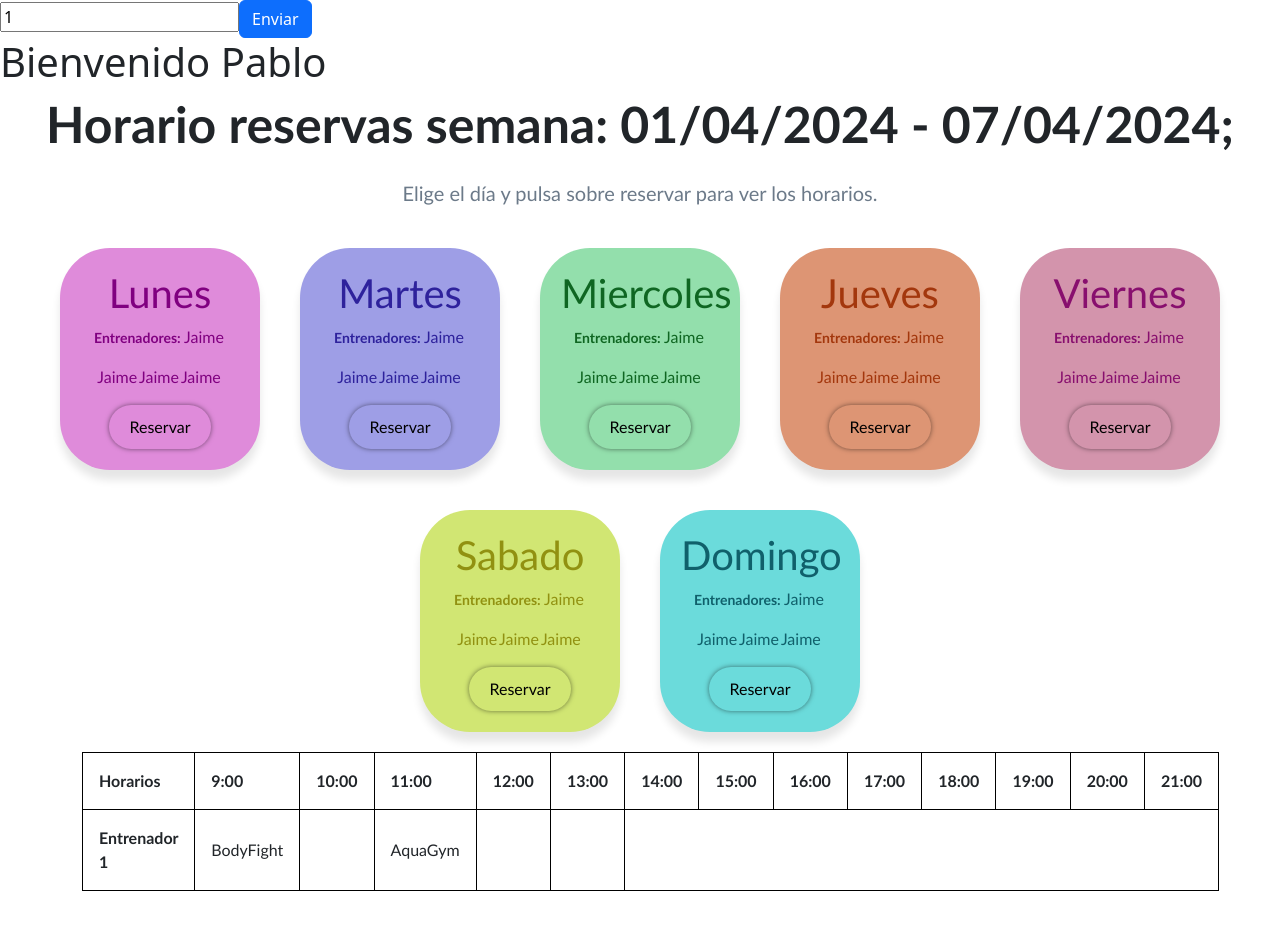
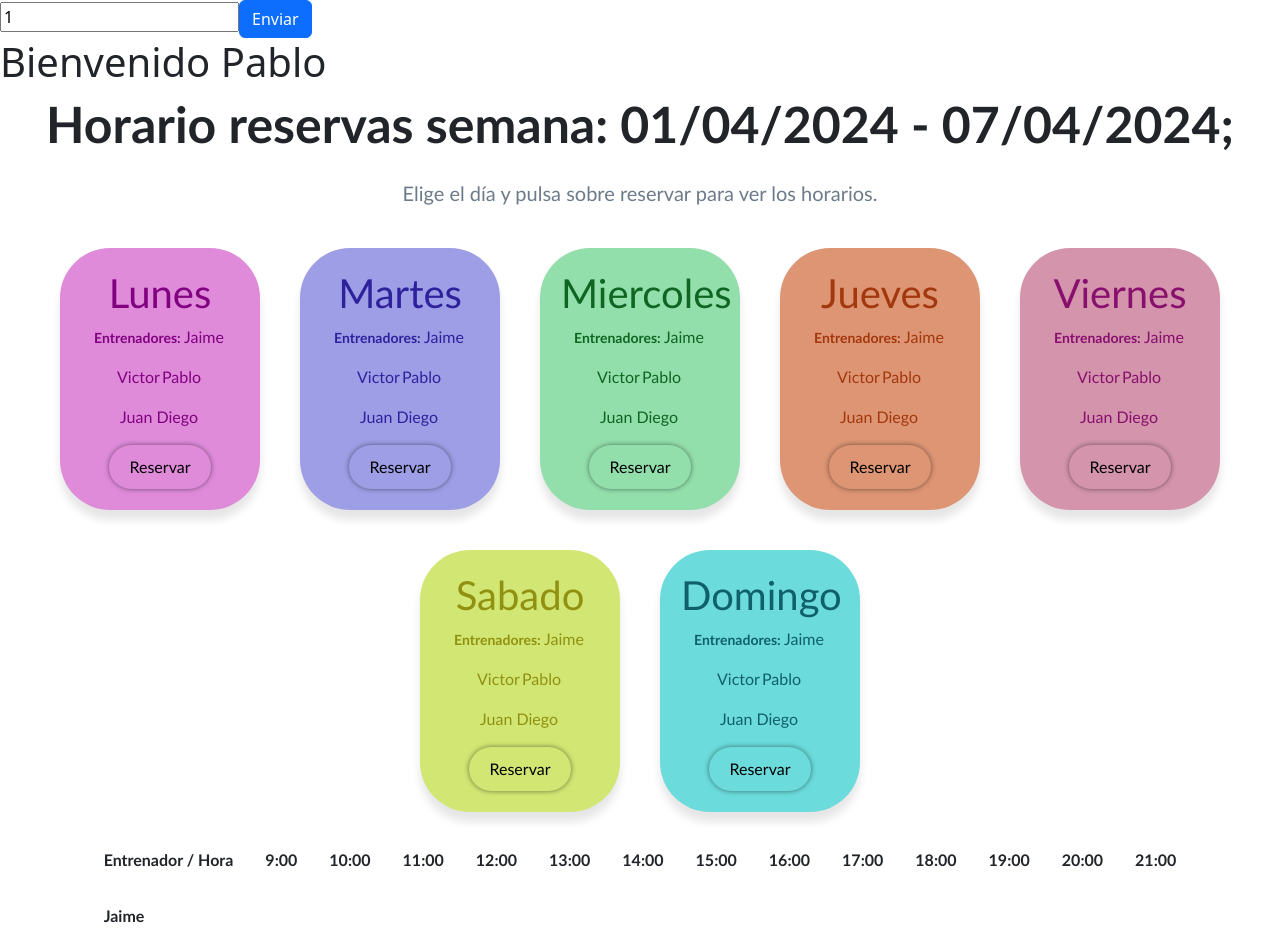
Before and after one commit to SII-Informatica-UMA/bytegenius, an Angular app in the folder ByteGenius/: page / in a window 1280 px wide. Shown: the top 952 px of the page. Before the commit the page ends 911 px from the top, so only its background shows below. Built offline with nearby package versions, Linux system fonts and the light colour scheme.

Commit message:
Preparacion tabla mostrar horarios

```diff
--- a/ByteGenius/src/app/horario-cliente/horario-cliente.component.css
+++ b/ByteGenius/src/app/horario-cliente/horario-cliente.component.css
@@ -159,7 +159,6 @@ body{
 
 
   table{
-    border: solid 1px black;
     font-size: medium;
     table-layout: fixed;
     border-collapse: collapse;
@@ -171,6 +170,5 @@ body{
     padding: 1rem;
   }
   th{
-    border: solid 1px black;
     padding: 1rem;
   }
--- a/ByteGenius/src/app/horario-cliente/horario-cliente.component.html
+++ b/ByteGenius/src/app/horario-cliente/horario-cliente.component.html
@@ -116,21 +116,19 @@
         <div class="container">
             <table>
                 <thead>
-                    <tr></tr>
-                        <th>Horarios</th>
-                        <th *ngFor="let Hora of horas" > {{Hora.franjaHoraria }} </th>
-
+                  <tr>
+                    <th>Entrenador / Hora</th>
+                    <th *ngFor="let Hora of horas">{{Hora.franjaHoraria}}</th>
+                  </tr>
                 </thead>
                 <tbody>
-                    <th> Entrenador 1  </th>
-                    <td>BodyFight</td>
-                    <td></td>
-                    <td>AquaGym</td>
-                    <td></td>
-                    <td></td>
+                  <tr *ngFor="let Entrenador of entrenadores">
+                    <th>{{Entrenador.nombre}}</th>
+                    <!-- Aquí puedes agregar más celdas <td> para cada hora/clase del entrenador -->
+                  </tr>
+                </tbody>
+              </table>
 
-                </tbody>
-            </table>
 
         </div>
 
--- a/ByteGenius/src/app/horario-cliente/horario-cliente.service.ts
+++ b/ByteGenius/src/app/horario-cliente/horario-cliente.service.ts
@@ -12,9 +12,9 @@ export class UsuarioService {
 
   private usuarios: Usuario[]= [
     {id:1, nombre:'Jaime', apellidos:'Garfia', rol: true},
-    {id:2, nombre:'Jaime', apellidos:'Garfia', rol: true},
-    {id:3, nombre:'Jaime', apellidos:'Garfia', rol: true},
-    {id:4, nombre:'Jaime', apellidos:'Garfia', rol: true}
+    {id:2, nombre:'Victor', apellidos:'Rueda', rol: true},
+    {id:3, nombre:'Pablo', apellidos:'Muñoz', rol: true},
+    {id:4, nombre:'Juan Diego', apellidos:'Alba', rol: true}
 
   ]
 
```
Also changed, not shown: ByteGenius/src/app/horario-cliente/horario-cliente.component.ts (line endings or trailing spaces).
